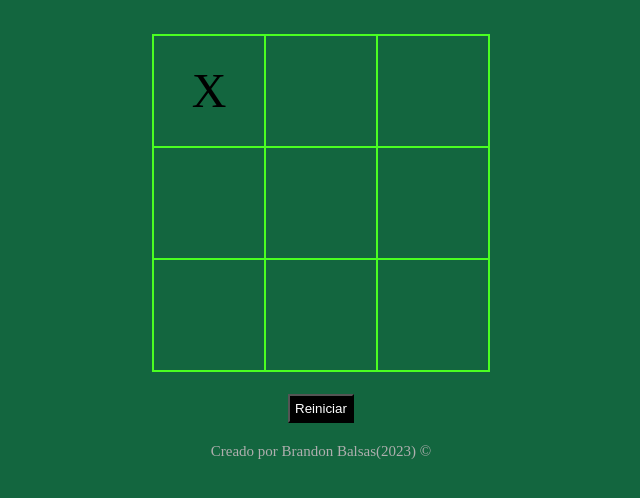
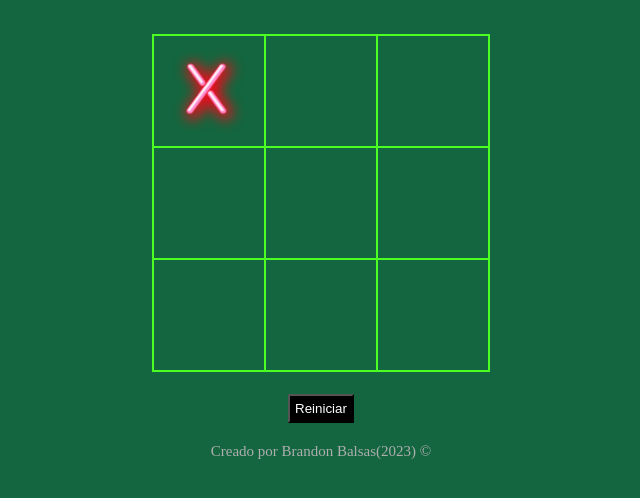
Before and after one commit to NehemiasBalsas/TaTeTi, a plain HTML site: page index.html in a window 1280 px wide. Both pictures are taken after a click on the element 528 px from the left and 136 px from the top of the page. Shown: the part 46-544 px from the top of the page, without its empty margins (319-959 px from the left). Drawn offline with Linux system fonts and the light colour scheme.

Commit message:
quiero cambiar el diseño

```diff
--- a/main.js
+++ b/main.js
@@ -23,13 +23,18 @@ document.addEventListener("DOMContentLoaded", function () {
 }
 
     function hacerMovimiento() {
-    if (this.textContent === "" && !JuegoTerminado) {
-    this.textContent = JugadorActual;
-    movimientos++;
-    VerificarGanador();
-    JugadorActual = JugadorActual === "X" ? "O" : "X";
+        if (this.textContent === "" && !JuegoTerminado) {
+        const image = document.createElement("img");
+        image.classList.add("imagen-jugador");
+        image.src = JugadorActual === "X" ? "imagenes/x.png" : "imagenes/o.png";
+
+        this.appendChild(image);
+        movimientos++;
+        VerificarGanador();
+        JugadorActual = JugadorActual === "X" ? "O" : "X";
+        }
     }
-}
+
 
     function VerificarGanador() {
     const combosGanadores = [
--- a/style.css
+++ b/style.css
@@ -52,6 +52,14 @@ button {
     background-color: rgb(0, 0, 0);
     color: #fff;
 }
+
+.imagen-jugador {
+    display: block;
+    width: 100%;
+    height: 100%;
+    object-fit: contain;
+}
+
 .derechos-de-autor {
     font-size: 15px;
     color: #aeaeae;
```
Also changed, not shown: imagenes/o.png (added), imagenes/x.png (added).
